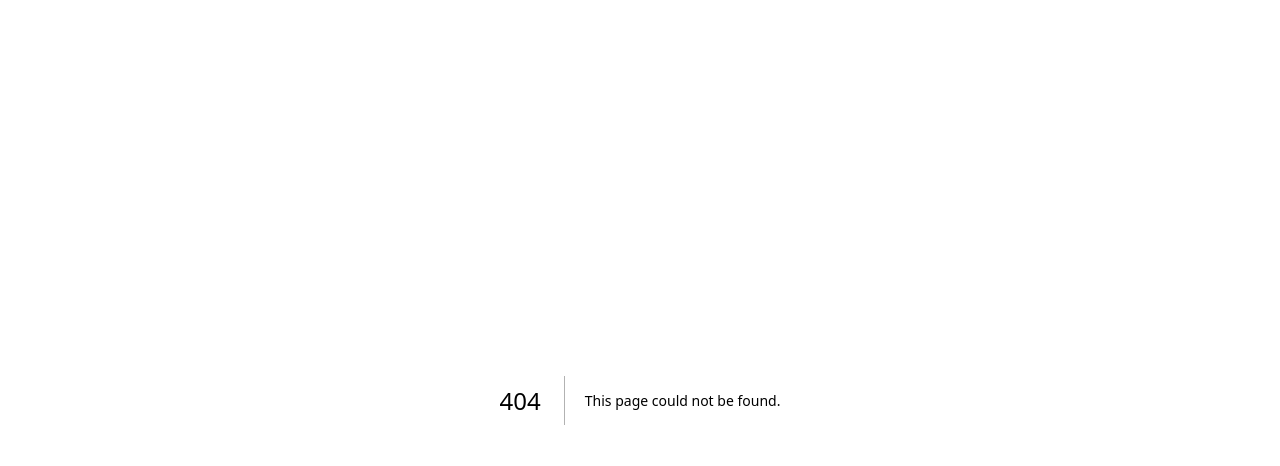
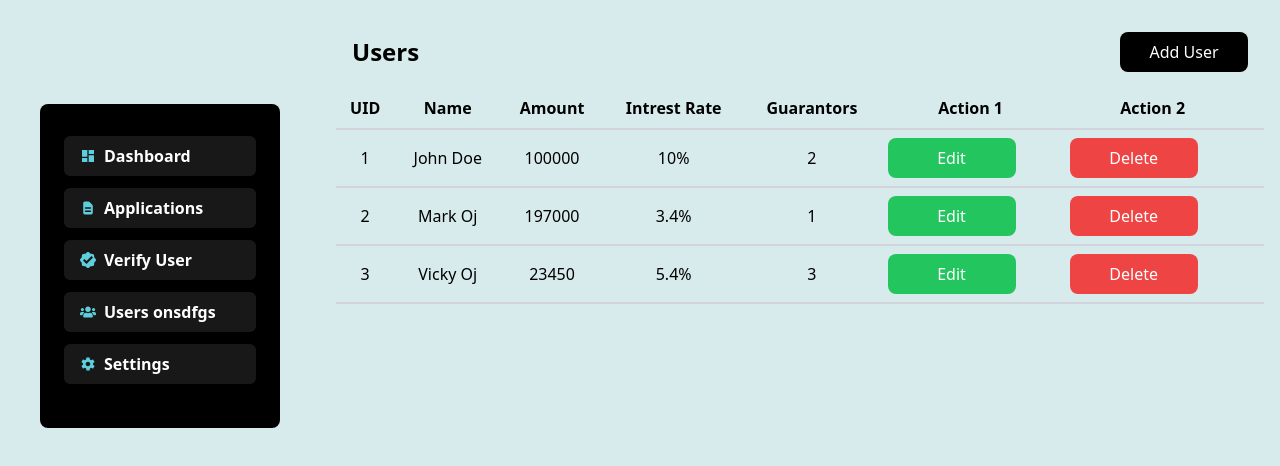
Before and after one commit to kelcheone/floansys, a Next.js app: page /dashboard/1 in a window 1280 px wide. Before the commit this address had no page. Shown: the top 466 px of the page. Built offline with nearby package versions, Linux system fonts and the light colour scheme.

Commit message:
feat: manage user accounts

```diff
--- /dev/null
+++ b/components/Users/AddUser.jsx
@@ -0,0 +1,93 @@
+import { useState } from "react";
+
+import { AiOutlineClose } from "react-icons/ai";
+
+const AddUser = ({ showAddUser, setShowAddUser }) => {
+  const [firstName, setFirstName] = useState("");
+  const [lastName, setLastName] = useState("");
+  const [email, setEmail] = useState("");
+  const [phone, setPhone] = useState("");
+  const [password, setPassword] = useState("");
+  const [role, setRole] = useState("Admin");
+
+  const handleSubmit = (e) => {
+    e.preventDefault();
+    console.log(firstName, lastName, email, phone, password, role);
+  };
+
+  return (
+    <div
+      className={`${
+        showAddUser ? "block" : "hidden"
+      } fixed top-0 left-0 w-full h-full bg-black bg-opacity-50 z-50`}
+    >
+      <div className="flex items-center justify-center w-full h-full">
+        <div className="bg-[#ACBFB7] w-1/2 h-full rounded-lg">
+          <div className="flex items-center justify-between p-4">
+            <h1 className="text-xl font-semibold">Add User</h1>
+            <AiOutlineClose
+              className="text-2xl cursor-pointer"
+              onClick={() => setShowAddUser(false)}
+            />
+          </div>
+          <form
+            onSubmit={handleSubmit}
+            className="flex flex-col items-center justify-center space-y-4 p-4"
+          >
+            <input
+              type="text"
+              value={firstName}
+              onChange={(e) => setFirstName(e.target.value)}
+              className="w-3/4 p-2 border border-gray-300 rounded-lg"
+              placeholder="First Name"
+            />
+            <input
+              type="text"
+              value={lastName}
+              onChange={(e) => setLastName(e.target.value)}
+              className="w-3/4 p-2 border border-gray-300 rounded-lg"
+              placeholder="Last Name"
+            />
+            <input
+              type="email"
+              value={email}
+              onChange={(e) => setEmail(e.target.value)}
+              className="w-3/4 p-2 border border-gray-300 rounded-lg"
+              placeholder="Email"
+            />
+            <input
+              type="text"
+              value={phone}
+              onChange={(e) => setPhone(e.target.value)}
+              className="w-3/4 p-2 border border-gray-300 rounded-lg"
+              placeholder="Phone Number"
+            />
+            <input
+              type="password"
+              value={password}
+              onChange={(e) => setPassword(e.target.value)}
+              className="w-3/4 p-2 border border-gray-300 rounded-lg"
+              placeholder="Password"
+            />
+            <select
+              value={role}
+              onChange={(e) => setRole(e.target.value)}
+              className="w-3/4 p-2 border border-gray-300 rounded-lg"
+            >
+              <option value="Admin">Admin</option>
+              <option value="User">User</option>
+            </select>
+            <button
+              type="submit"
+              className="w-3/4 p-2 bg-black text-white rounded-lg"
+            >
+              Add User
+            </button>
+          </form>
+        </div>
+      </div>
+    </div>
+  );
+};
+
+export default AddUser;
--- /dev/null
+++ b/components/Users/Card.jsx
@@ -0,0 +1,103 @@
+import { useState } from "react";
+import EditModal from "../../components/Users/EditModal";
+import AddUser from "./AddUser";
+
+let users = [
+  {
+    UID: 1,
+    name: "John Doe",
+    amount: "100000",
+    intrestRate: "10%",
+    guarantors: "2",
+  },
+  {
+    UID: 2,
+    name: "Mark Oj",
+    amount: "197000",
+    intrestRate: "3.4%",
+    guarantors: "1",
+  },
+  {
+    UID: 3,
+    name: "Vicky Oj",
+    amount: "23450",
+    intrestRate: "5.4%",
+    guarantors: "3",
+  },
+];
+
+const Card = () => {
+  const [showModal, setShowModal] = useState(false);
+  const [isOpen, setIsOpen] = useState(false);
+  const [showAddUser, setShowAddUser] = useState(false);
+  const [options, setOptions] = useState(["Edit", "Delete"]);
+  const [selected, setSelected] = useState("Edit");
+  const toggle = () => setIsOpen(!isOpen);
+  const handleSelect = (e) => {
+    if (e.target.value === "Edit") {
+      setShowModal(true);
+    } else {
+      console.log("Delete");
+    }
+  };
+  return (
+    <div className="flex flex-col items-center justify-center w-full h-full">
+      <div className="flex items-center justify-between w-full p-4">
+        <h1 className="text-2xl font-bold">Users</h1>
+        <button
+          onClick={() => setShowAddUser(true)}
+          className="flex items-center justify-center w-32 h-10 bg-black rounded-lg text-white"
+        >
+          Add User
+        </button>
+      </div>
+      <div className="flex flex-col items-center justify-center w-full h-full">
+        <table className="w-full">
+          <thead>
+            <tr className="border-b-2 border-gray-300">
+              <th className="p-2">UID</th>
+              <th className="p-2">Name</th>
+              <th className="p-2">Amount</th>
+              <th className="p-2">Intrest Rate</th>
+              <th className="p-2">Guarantors</th>
+              <th className="p-2">Action 1</th>
+              <th className="p-2">Action 2</th>
+              <th className="p-2"></th>
+            </tr>
+          </thead>
+          <tbody>
+            {users.map((user) => (
+              <tr className="border-b-2 border-gray-300 text-center">
+                <td className="p-2">{user.UID}</td>
+                <td className="p-2">{user.name}</td>
+                <td className="p-2">{user.amount}</td>
+                <td className="p-2">{user.intrestRate}</td>
+                <td className="p-2">{user.guarantors}</td>
+                <td className="p-2">
+                  <button
+                    onClick={() => setShowModal(true)}
+                    className="flex items-center justify-center w-32 h-10 bg-green-500 rounded-lg text-white"
+                  >
+                    Edit
+                  </button>
+                </td>
+                <td className="p-2">
+                  <button
+                    onClick={() => console.log("Delete")}
+                    className="flex items-center justify-center w-32 h-10 bg-red-500 rounded-lg text-white"
+                  >
+                    Delete
+                  </button>
+                </td>
+              </tr>
+            ))}
+          </tbody>
+        </table>
+      </div>
+      <AddUser showAddUser={showAddUser} setShowAddUser={setShowAddUser} />
+      <EditModal show={showModal} setShow={setShowModal} user={users[0]} />
+    </div>
+  );
+};
+
+export default Card;
--- /dev/null
+++ b/components/Users/EditModal.jsx
@@ -0,0 +1,67 @@
+import { useState } from "react";
+
+import { AiOutlineClose } from "react-icons/ai";
+
+const EditModal = ({ user, show, setShow }) => {
+  const [name, setName] = useState(user.name);
+  const [email, setEmail] = useState(user.email);
+  const [role, setRole] = useState(user.role);
+
+  const handleSubmit = (e) => {
+    e.preventDefault();
+    console.log(name, email, role);
+  };
+
+  return (
+    <div
+      className={`${
+        show ? "block" : "hidden"
+      } fixed top-0 left-0 w-full h-full bg-black bg-opacity-50 z-50`}
+    >
+      <div className="flex items-center justify-center w-full h-full">
+        <div className="bg-white w-1/2 h-1/2 rounded-lg">
+          <div className="flex items-center justify-between p-4">
+            <h1 className="text-xl font-semibold">Edit User</h1>
+            <AiOutlineClose
+              className="text-2xl cursor-pointer"
+              onClick={() => setShow(false)}
+            />
+          </div>
+          <form
+            onSubmit={handleSubmit}
+            className="flex flex-col items-center justify-center space-y-4 p-4"
+          >
+            <input
+              type="text"
+              value={name}
+              onChange={(e) => setName(e.target.value)}
+              className="w-3/4 p-2 border border-gray-300 rounded-lg"
+            />
+            <input
+              type="email"
+              value={email}
+              onChange={(e) => setEmail(e.target.value)}
+              className="w-3/4 p-2 border border-gray-300 rounded-lg"
+            />
+            <select
+              value={role}
+              onChange={(e) => setRole(e.target.value)}
+              className="w-3/4 p-2 border border-gray-300 rounded-lg"
+            >
+              <option value="Admin">Admin</option>
+              <option value="User">User</option>
+            </select>
+            <button
+              type="submit"
+              className="w-3/4 p-2 bg-blue-500 text-white rounded-lg"
+            >
+              Update
+            </button>
+          </form>
+        </div>
+      </div>
+    </div>
+  );
+};
+
+export default EditModal;
--- /dev/null
+++ b/pages/dashboard/[users].jsx
@@ -0,0 +1,39 @@
+// Style with tailwindcss
+import React, { useState } from "react";
+
+import { AiOutlineMenu, AiOutlineClose } from "react-icons/ai";
+
+import SideBar from "../../components/DashBoard/SideBar";
+import Card from "../../components/Users/Card";
+
+const user = () => {
+  const [showSidebar, setShowSidebar] = useState(false);
+
+  return (
+    <div className="flex md:flex-row md:flex-nowrap flex-col flex-nowrap md:min-h-full h-full bg-background w-screen">
+      <div
+        onClick={() => setShowSidebar(!showSidebar)}
+        className="flex items-center justify-center w-12 h-12 bg-black md:hidden rounded-[100000px] p-3 mt-4 ml-2 mr-2 cursor-pointer"
+      >
+        {showSidebar ? (
+          <AiOutlineClose className="text-white" />
+        ) : (
+          <AiOutlineMenu className="text-white" />
+        )}
+      </div>
+      <div
+        className={`${
+          showSidebar ? "block" : "hidden"
+        } md:block md:w-1/4 w-full h-screen  rounded-r-lg items-center justify-center `}
+      >
+        <SideBar />
+      </div>
+      <div className="md:w-3/4 w-full h-full bg-background">
+        <div className="flex flex-col md:flex-row md:justify-between md:items-center md:space-x-4 md:space-y-0 space-y-4 p-4">
+          <Card id="1" name="John Doe" email="jhon@df.io" role="Admin" />
+        </div>
+      </div>
+    </div>
+  );
+};
+export default user;
```
Also changed, not shown: pages/dashboard/index.jsx (renamed from pages/dashboard.jsx, +7 -8 lines).
